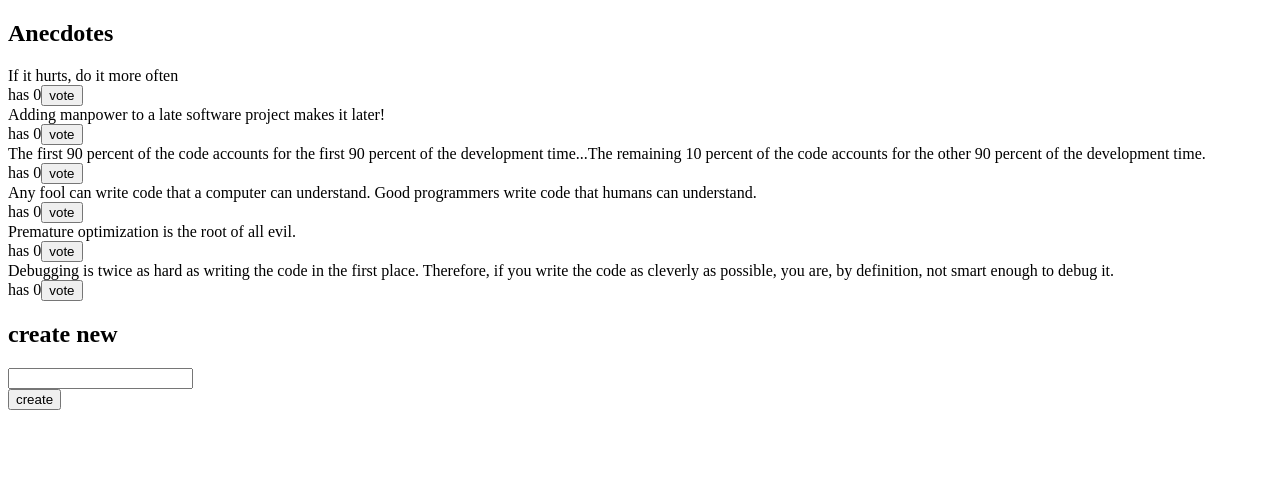
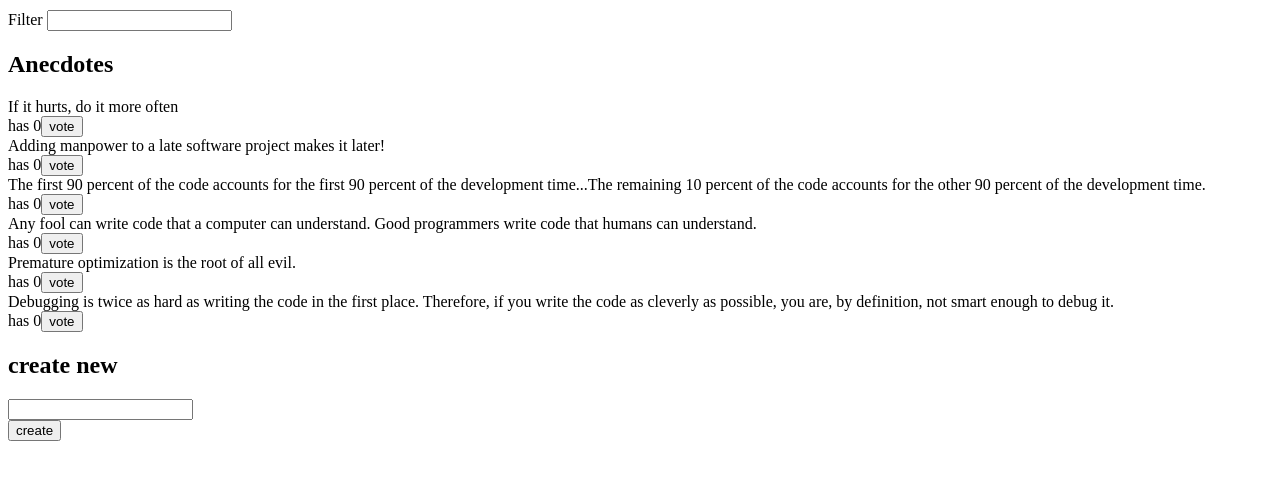
Before and after one commit to CodingShawn/redux-anecdotes, a React (Create React App) app: page / in a window 1280 px wide. Shown: the top 480 px of the page. Built offline with nearby package versions, Linux system fonts and the light colour scheme.

Commit message:
Implemented filter functionality to allow user to fitler out anecdotes containing filter terms

```diff
--- a/src/App.js
+++ b/src/App.js
@@ -1,12 +1,14 @@
 import React from "react";
 import AnecdoteForm from "./components/AnecdoteForm";
 import AnecdoteList from "./components/AnecdoteList";
+import Filter from "./components/Filter";
 import Notification from "./components/Notification";
 
 const App = () => {
   return (
     <div>
       <Notification/>
+      <Filter/>
       <h2>Anecdotes</h2>
       <AnecdoteList />
       <AnecdoteForm />
--- a/src/components/AnecdoteList.js
+++ b/src/components/AnecdoteList.js
@@ -13,7 +13,14 @@ function sortByVotes(a, b) {
 }
 
 function AnecdoteList() {
-  const anecdotes = useSelector(({ anecdotes }) => anecdotes.sort(sortByVotes));
+  const filter = useSelector(({ filter }) => filter);
+  const anecdotes = useSelector(({ anecdotes }) =>
+    anecdotes
+      .sort(sortByVotes)
+      .filter((anecdote) => anecdote.content.includes(filter))
+  );
+
+  console.log(anecdotes);
   const dispatch = useDispatch();
 
   const handleVote = (id, content) => {
--- /dev/null
+++ b/src/components/Filter.js
@@ -0,0 +1,23 @@
+import { useDispatch } from "react-redux";
+import { updateFilter } from "../reducers/filterReducer";
+
+function Filter() {
+  const dispatch = useDispatch();
+
+  function handleFilterChange(event) {
+    dispatch(updateFilter(event.target.value));
+  }
+
+  const style = {
+    marginTop: 10,
+    marginBottom: 10,
+  };
+
+  return (
+    <div style={style}>
+      Filter <input onChange={handleFilterChange}></input>
+    </div>
+  );
+}
+
+export default Filter;
--- /dev/null
+++ b/src/reducers/filterReducer.js
@@ -0,0 +1,19 @@
+const initialState = "";
+
+function reducer(state = initialState, action) {
+  switch (action.type) {
+    case "UPDATE_FILTER":
+      return action.data;
+    default:
+      return state;
+  }
+}
+
+export function updateFilter(filter) {
+  return {
+    type: "UPDATE_FILTER",
+    data: filter,
+  };
+}
+
+export default reducer;
--- a/src/store.js
+++ b/src/store.js
@@ -2,10 +2,12 @@ import { combineReducers, createStore } from "redux";
 import { composeWithDevTools } from "redux-devtools-extension";
 import anecdoteReducer from "./reducers/anecdoteReducer";
 import notificationReducer from "./reducers/notificationReducer";
+import filterReducer from "./reducers/filterReducer";
 
 const reducer = combineReducers({
   anecdotes: anecdoteReducer,
   notifications: notificationReducer,
+  filter: filterReducer,
 });
 
 const store = createStore(reducer, composeWithDevTools());
```
